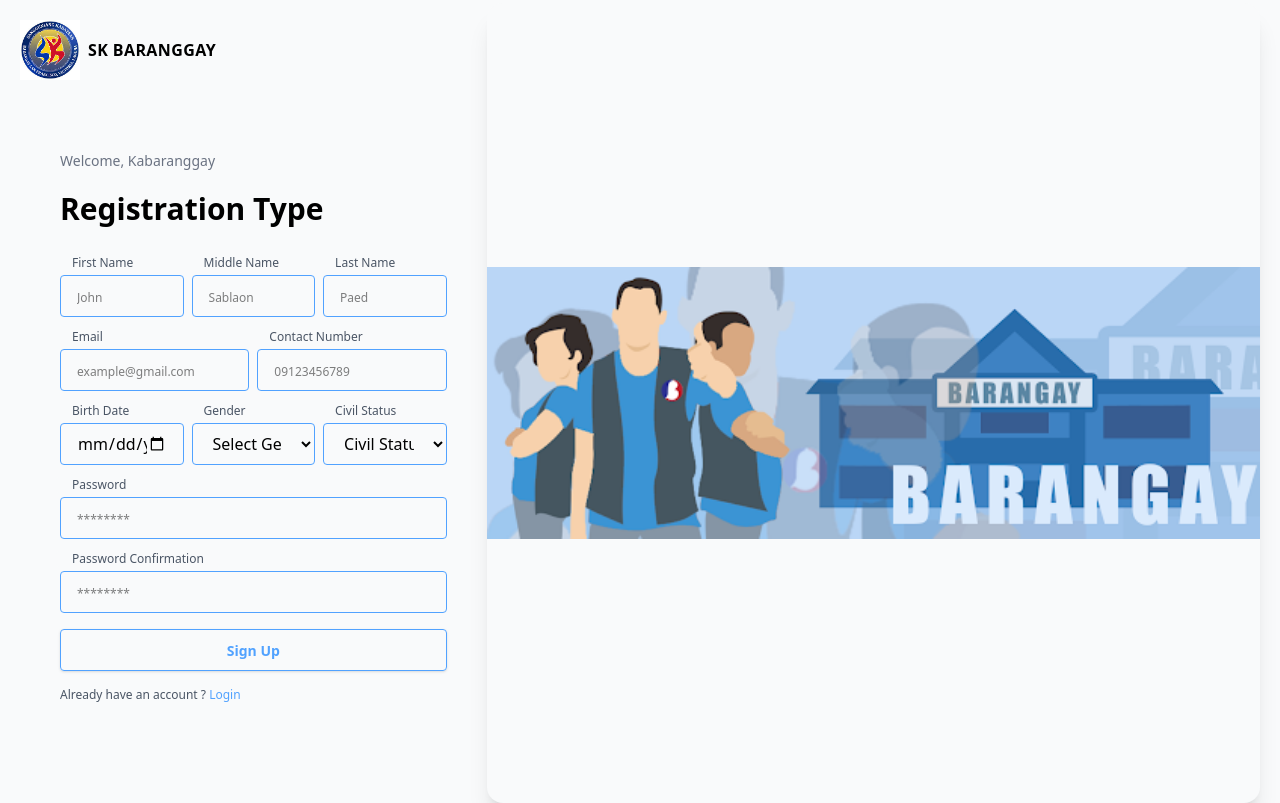
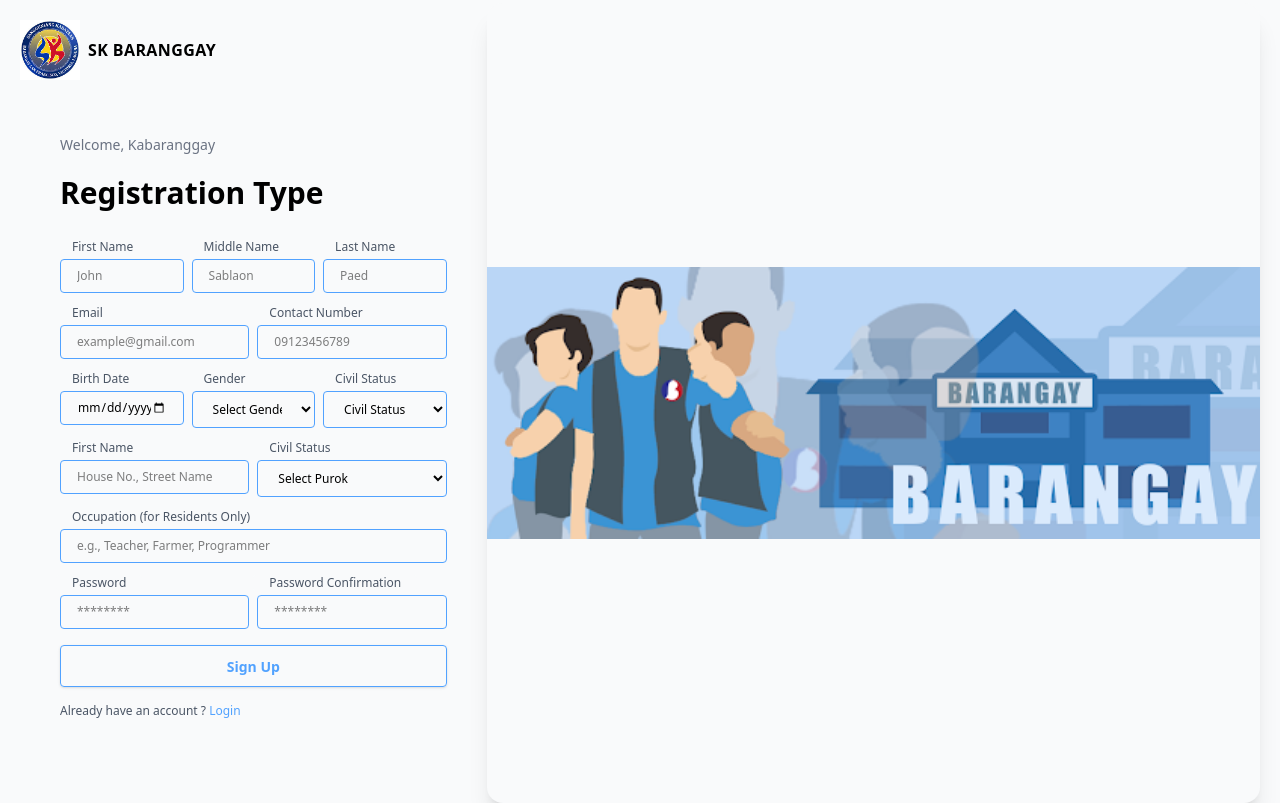
Before and after one commit to paedDev/Baranggay-App, a React (Vite) app in the folder React/: page /signup in a window 1280 px wide. Built offline with nearby package versions, Linux system fonts and the light colour scheme.

Commit message:
added more fields

```diff
--- a/React/src/views/RegistrationPage.jsx
+++ b/React/src/views/RegistrationPage.jsx
@@ -14,25 +14,32 @@ const RegistrationPage = () => {
   const [birthDate, setBirthDate] = useState('');
   const [gender, setGender] = useState('');
   const [civilStatus, setCivilStatus] = useState();;
-
-
-
+  const [purok, setPurok] = useState('');
+  const houseAddressRef = useRef();
+  const occupationRef = useRef();
   const passwordRef = useRef();
   const passwordConfirmationRef = useRef();
-
+  const [registrationType, setRegistrationType] = useState('resident');
   const { user, token, loading, setLoading, errors, setErrors } = useContext(GlobalContext);
   const handleSubmit = async (e) => {
     e.preventDefault();
+    setLoading(true);
+    setErrors({});
     try {
       const payload = {
         first_name: firstNameRef.current.value,
         last_name: lastNameRef.current.value,
-        middle_name: middleNameRef.current.value,
+        middle_name: middleNameRef.current?.value || '',
         email,
-        number,
-        birthDate,
+        contact_number: number,
+        birth_date: birthDate,
         gender,
-        civilStatus
+        civil_status: civilStatus,
+        purok,
+        house_address: houseAddressRef.current.value,
+        occupation: occupationRef.current.value,
+        password: passwordRef.current.value,
+        password_confirmation: passwordConfirmationRef.current.value
       };
       console.log(payload);
 
@@ -44,7 +51,9 @@ const RegistrationPage = () => {
 
     }
   };
-
+  const purokOptions = [
+    'Purok 1', 'Purok 2', 'Purok 3', 'Purok 4', 'Purok 5', 'Purok 6', 'Purok 7', 'Purok 8', 'Purok 9', 'Purok 10',
+  ];
   return (
     <div className='h-screen p-5 w-8xl w-full '>
       <div className='flex items-center space-x-2'>
@@ -69,7 +78,7 @@ const RegistrationPage = () => {
                   name='firstname'
                   id='firstname'
                   placeholder='John'
-                  className='border border-blue-400 px-4 py-2 focus:border-blue-400 focus:ring-1 rounded w-full  focus:outline-none placeholder:text-xs focus:ring-blue-800 ' />
+                  className='border border-blue-400 px-4 py-2 focus:border-blue-400 focus:ring-1 rounded w-full  focus:outline-none placeholder:text-xs focus:ring-blue-800 text-xs' />
                 <label htmlFor="firstname"
                   className='absolute -left-1 -top-5 group-focus-within:left-2 group-focus-within:-top-2 z-10 text-gray-600 bg-gray-50 px-4 text-xs group-focus-within:text-blue-400 transition-all duration-400 '> First Name</label>
               </div>
@@ -80,7 +89,7 @@ const RegistrationPage = () => {
                   name='middlename'
                   id='middlename'
                   placeholder='Sablaon'
-                  className='border border-blue-400 px-4 py-2 focus:border-blue-400 focus:ring-1 focus:ring-blue-800 rounded w-full focus:outline-none placeholder:text-xs' />
+                  className='border border-blue-400 px-4 py-2 focus:border-blue-400 focus:ring-1 focus:ring-blue-800 rounded w-full focus:outline-none placeholder:text-xs text-xs' />
                 <label htmlFor="middlename"
                   className='absolute -left-1 -top-5 group-focus-within:left-2 group-focus-within:-top-2 z-10 text-gray-600 bg-gray-50 px-4 text-xs group-focus-within:text-blue-400 transition-all duration-400 '> Middle Name</label>
               </div>
@@ -91,7 +100,7 @@ const RegistrationPage = () => {
                   name='lastname'
                   id='lastname'
                   placeholder='Paed'
-                  className='border border-blue-400 px-4 py-2 focus:border-blue-400 focus:ring-1 focus:ring-blue-800 rounded w-full focus:outline-none placeholder:text-xs' />
+                  className='border text-xs border-blue-400 px-4 py-2 focus:border-blue-400 focus:ring-1 focus:ring-blue-800 rounded w-full focus:outline-none placeholder:text-xs' />
                 <label htmlFor="email"
                   className='absolute -left-1 -top-5 group-focus-within:left-2 group-focus-within:-top-2 z-10 text-gray-600 bg-gray-50 px-4 text-xs group-focus-within:text-blue-400 transition-all duration-400 '> Last Name</label>
               </div>
@@ -105,7 +114,7 @@ const RegistrationPage = () => {
                   name='email'
                   id='email'
                   placeholder='example@gmail.com'
-                  className='border border-blue-400 px-4 py-2 focus:border-blue-400 focus:ring-1 focus:ring-blue-800 rounded w-full focus:outline-none placeholder:text-xs' />
+                  className='border border-blue-400 px-4 py-2 focus:border-blue-400 focus:ring-1 focus:ring-blue-800 rounded w-full focus:outline-none placeholder:text-xs text-xs' />
                 <label htmlFor="email"
                   className='absolute -left-1 -top-5 group-focus-within:left-2 group-focus-within:-top-2 z-10 text-gray-600 bg-gray-50 px-4 text-xs group-focus-within:text-blue-400 transition-all duration-400 '> Email</label>
               </div>
@@ -118,7 +127,7 @@ const RegistrationPage = () => {
                   name='contact_number'
                   id='contact_number'
                   placeholder='09123456789'
-                  className='border border-blue-400 px-4 py-2 focus:border-blue-400 focus:ring-1 focus:ring-blue-800 rounded w-full focus:outline-none placeholder:text-xs' />
+                  className='border border-blue-400 px-4 py-2 focus:border-blue-400 focus:ring-1 focus:ring-blue-800 rounded w-full focus:outline-none placeholder:text-xs text-xs' />
                 <label htmlFor="contact_number"
                   className='absolute -left-1 -top-5 group-focus-within:left-2 group-focus-within:-top-2 z-10 text-gray-600 bg-gray-50 px-4 text-xs group-focus-within:text-blue-400 transition-all duration-400 '> Contact Number</label>
               </div>
@@ -132,7 +141,7 @@ const RegistrationPage = () => {
                   name='birth_date'
                   id='birth_date'
                   placeholder='09123456789'
-                  className='border border-blue-400 px-4 py-2 focus:border-blue-400 focus:ring-1 focus:ring-blue-800 rounded w-full focus:outline-none placeholder:text-xs' />
+                  className='border border-blue-400 px-4 py-2 focus:border-blue-400 focus:ring-1 focus:ring-blue-800 rounded w-full focus:outline-none placeholder:text-xs text-xs' />
                 <label htmlFor="birth_date"
                   className='absolute -left-1 -top-5 group-focus-within:left-2 group-focus-within:-top-2 z-10 text-gray-600 bg-gray-50 px-4 text-xs group-focus-within:text-blue-400 transition-all duration-400 '> Birth Date</label>
               </div>
@@ -143,7 +152,7 @@ const RegistrationPage = () => {
                   name='gender'
                   id='gender'
                   placeholder='09123456789'
-                  className='border border-blue-400 px-4 py-2 focus:border-blue-400 focus:ring-1 focus:ring-blue-800 rounded w-full focus:outline-none placeholder:text-xs'
+                  className='border text-xs border-blue-400 px-4 py-2 focus:border-blue-400 focus:ring-1 focus:ring-blue-800 rounded w-full focus:outline-none placeholder:text-xs'
                 >
                   <option value="">Select Gender</option>
                   <option value="Male">Male</option>
@@ -159,7 +168,7 @@ const RegistrationPage = () => {
                   name='civil_status'
                   id='civil_status'
                   placeholder='09123456789'
-                  className='border border-blue-400 px-4 py-2 focus:border-blue-400 focus:ring-1 focus:ring-blue-800 rounded w-full focus:outline-none placeholder:text-xs' >
+                  className='border border-blue-400 px-4 py-2 text-xs focus:border-blue-400 focus:ring-1 focus:ring-blue-800 rounded w-full focus:outline-none placeholder:text-xs' >
                   <option value="">Civil Status</option>
                   <option value="Single">Single</option>
                   <option value="Married">Married</option>
@@ -170,71 +179,58 @@ const RegistrationPage = () => {
               </div>
             </div>
 
+            <div className='grid lg:grid-cols-2 grid-cols-1 lg:gap-2 gap-8'>
+              <div className='relative group '>
+                <input
+                  ref={houseAddressRef}
+                  type="text"
+                  name='house_address'
+                  id='house_address'
+                  placeholder='House No., Street Name'
+                  className='border border-blue-400 px-4 py-2 focus:border-blue-400 focus:ring-1 rounded w-full  focus:outline-none placeholder:text-xs focus:ring-blue-800 text-xs ' />
+                <label htmlFor="house_address"
+                  className='absolute -left-1 -top-5 group-focus-within:left-2 group-focus-within:-top-2 z-10 text-gray-600 bg-gray-50 px-4 text-xs group-focus-within:text-blue-400 transition-all duration-400 '> First Name</label>
+              </div>
+              <div className='relative group '>
+                <select
+                  value={purok}
+                  onChange={(e) => setPurok(e.target.value)}
+                  name='purok'
+                  id='purok'
+                  className='border border-blue-400 px-4 py-2 focus:border-blue-400 focus:ring-1 focus:ring-blue-800 rounded w-full text-xs focus:outline-none placeholder:text-xs' >
+                  <option value="">Select Purok</option>
+                  {
+                    purokOptions.map((opt) => (
+                      <option value={opt} key={opt}>{opt}</option>
+                    ))
+                  }
+                </select>
+                <label htmlFor="purok"
+                  className='absolute -left-1 -top-5 group-focus-within:left-2 group-focus-within:-top-2 z-10 text-gray-600 bg-gray-50 px-4 text-xs group-focus-within:text-blue-400 transition-all duration-400  '> Civil Status</label>
+              </div>
+            </div>
 
-
-
-
-
-
-
-
-
-
-
-
-
-
-
-
-
-
-
-
-
-
-
-
-
-
-
-
-
-
-
-
-
-
-
-
-
-
-
-
-
-
-
-
-
-
-
-
-
-
-
-
-
-
-
-
-
-
+            <div>
+              <div className='relative group '>
+                <input
+                  ref={occupationRef}
+                  type="text"
+                  name='occupation'
+                  id='occupation'
+                  placeholder='e.g., Teacher, Farmer, Programmer'
+                  className='border border-blue-400 px-4 py-2 focus:border-blue-400 focus:ring-1 rounded w-full  focus:outline-none placeholder:text-xs focus:ring-blue-800 text-xs ' />
+                <label htmlFor="occupation"
+                  className='absolute -left-1 -top-5 group-focus-within:left-2 group-focus-within:-top-2 z-10 text-gray-600 bg-gray-50 px-4 text-xs group-focus-within:text-blue-400 transition-all duration-400 '> Occupation (for Residents Only)</label>
+              </div>
+            </div>
+            <div className='grid  lg:grid-cols-2 grid-cols-1 lg:gap-2 gap-8'>
               <div className='relative group'>
                 <input
                   ref={passwordRef}
                   type="password"
                   name='password'
                   id='password'
-                placeholder='********' className='px-4 py-2 border-blue-400 w-full border focus:border-blue-600 focus:outline-none focus:ring-1 focus:ring-blue-600 rounded placeholder:text-xs' />
+                  placeholder='********' className='px-4 py-2 border-blue-400 w-full border focus:border-blue-600 focus:outline-none focus:ring-1 focus:ring-blue-600 rounded placeholder:text-xs text-xs' />
                 <label htmlFor="password" className='absolute group-focus-within:-top-2 group-focus-within:left-2 bg-gray-50 text-gray-600 px-4 text-xs rounded -top-5 -left-1 transition-all duration-400 group-focus-within:text-blue-400'> Password</label>
               </div>
               <div className='relative group'>
@@ -243,9 +239,11 @@ const RegistrationPage = () => {
                   type="password"
                   name='password_confirmation'
                   id='password_confirmation'
-                placeholder='********' className='px-4 py-2 border-blue-400 w-full border focus:border-blue-600 focus:outline-none focus:ring-1 focus:ring-blue-600 rounded placeholder:text-xs' />
+                  placeholder='********' className='px-4 py-2 border-blue-400 w-full border focus:border-blue-600 focus:outline-none focus:ring-1 focus:ring-blue-600 rounded placeholder:text-xs text-xs' />
                 <label htmlFor="password" className='absolute group-focus-within:-top-2 group-focus-within:left-2 bg-gray-50 text-gray-600 px-4 text-xs rounded -top-5 -left-1 transition-all duration-400 group-focus-within:text-blue-400'> Password Confirmation</label>
               </div>
+            </div>
+
           </div>
 
           <div className='mt-4'>
```
Lines whose indentation alone changed are shown as unchanged.
